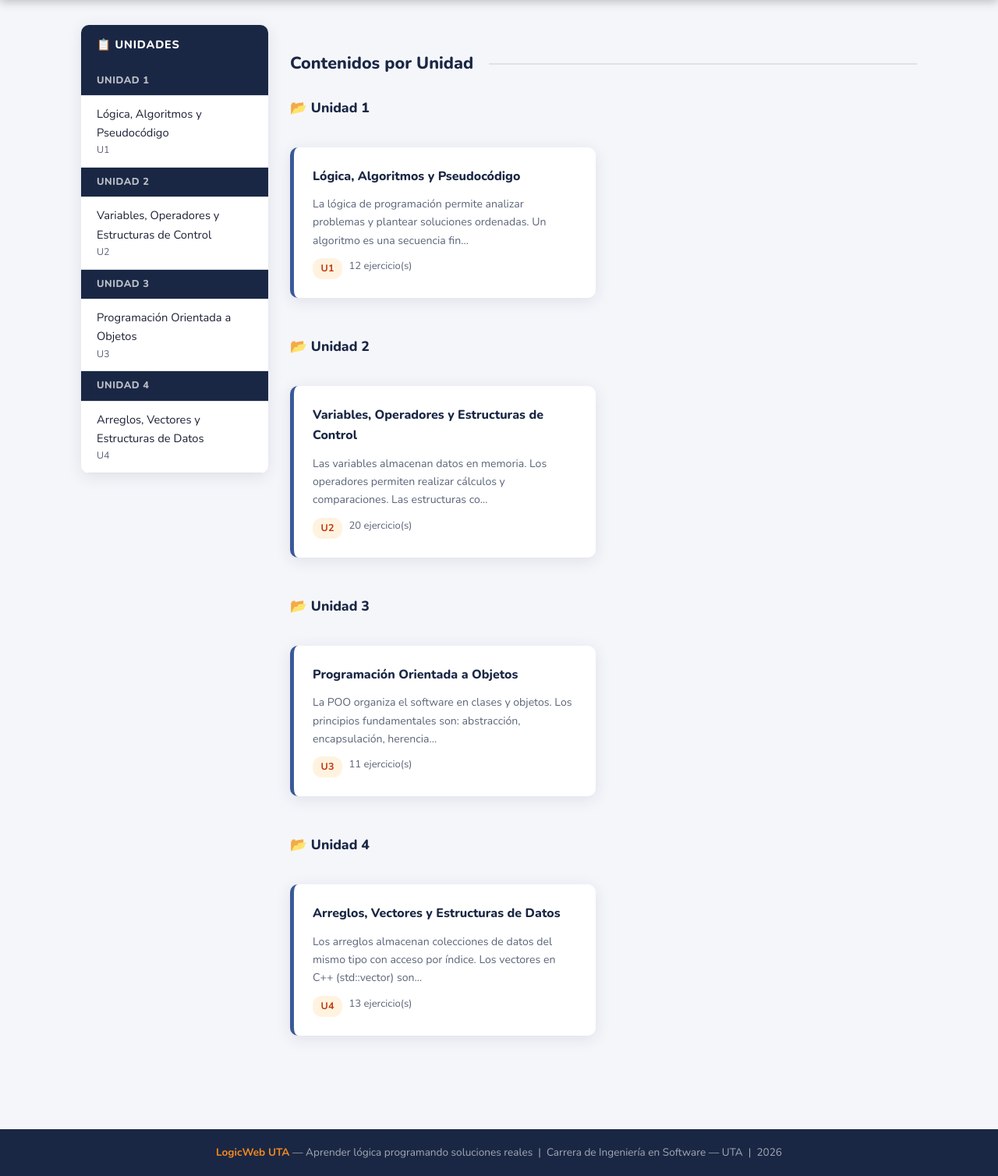
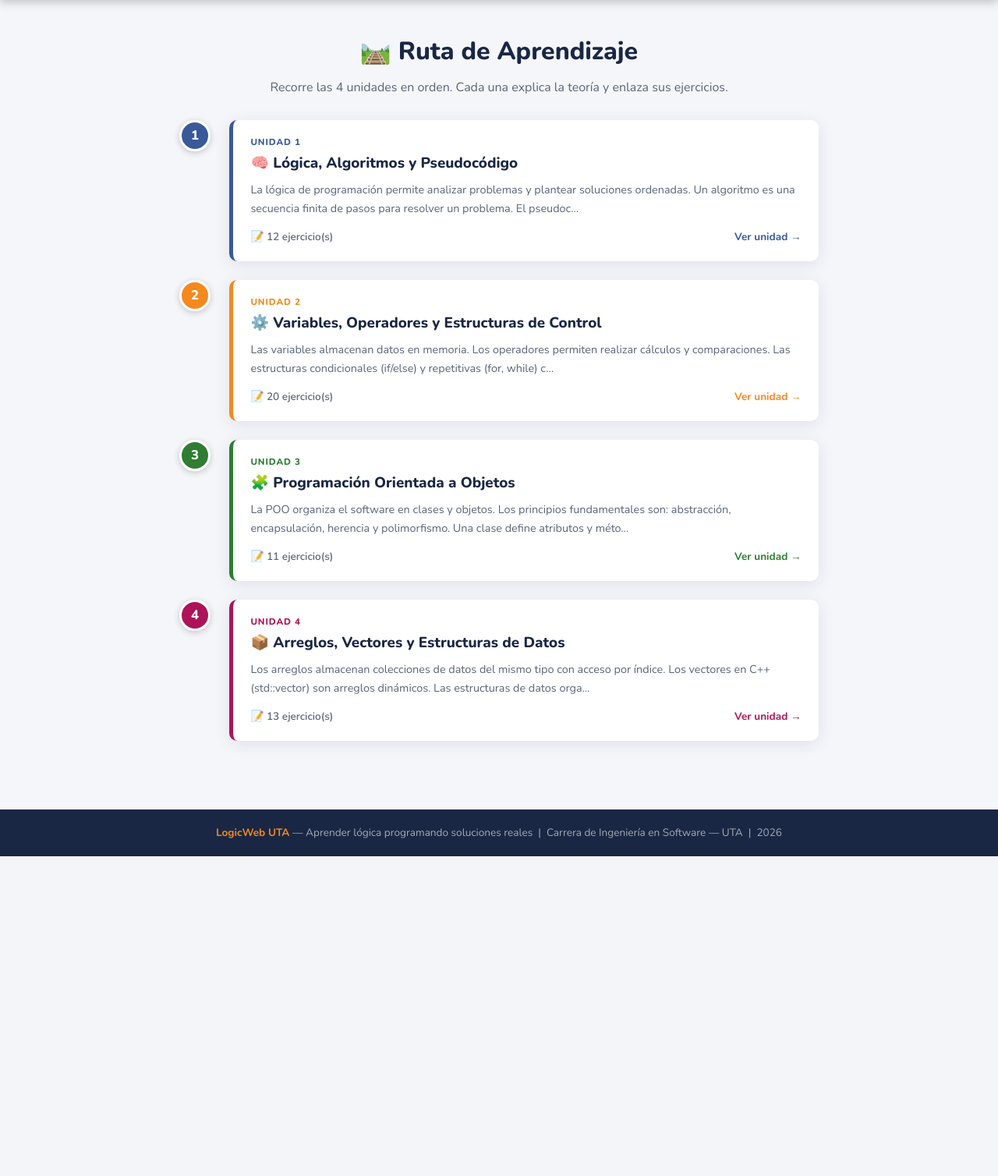
Before and after one commit to Osyanne/LogicWeb-UTA, a Django app: page /teoria/ in a window 1280 px wide. Shown: the part 62-1570 px from the top of the page at 78% size. After the commit the page ends 1160 px from the top, so only its background shows below. Run offline with Django 5.2, Linux system fonts and the light colour scheme; data comes from the database, SQL or seed files in the repository; some libraries are stand-ins or nearby versions.

Commit message:
feat(teoria): redisenar seccion Teoria como Ruta de Aprendizaje
Lista de teoria como ruta vertical numerada con color de acento e icono por unidad (U1 azul, U2 naranja, U3 verde, U4 magenta). Detalle con layout de lectura: encabezado con acento, callout de teoria y navegacion anterior/siguiente entre unidades. Nuevo static/css/contenidos.css. Corrige el label viejo 'Ver solucion C++' por 'Ver solucion'. Vistas y datos intactos (solo se agrega prev/next al contexto de TemaDetailView).

```diff
--- a/apps/contenidos/views.py
+++ b/apps/contenidos/views.py
@@ -26,4 +26,9 @@ class TemaDetailView(DetailView):
         ctx['ejercicios'] = Ejercicio.objects.filter(
             tema=self.object, activo=True
         ).order_by('orden')
+        # Navegación anterior/siguiente entre unidades (ruta de aprendizaje)
+        temas = list(Tema.objects.order_by('unidad', 'orden'))
+        idx = temas.index(self.object)
+        ctx['tema_anterior'] = temas[idx - 1] if idx > 0 else None
+        ctx['tema_siguiente'] = temas[idx + 1] if idx + 1 < len(temas) else None
         return ctx
--- /dev/null
+++ b/static/css/contenidos.css
@@ -0,0 +1,102 @@
+/* ═══════════════════════════════════════════════════════
+   contenidos.css — Teoría "Ruta de Aprendizaje"
+   LogicWeb UTA · CSS3 propio
+   ═══════════════════════════════════════════════════════ */
+
+/* ── Hero ── */
+.teoria-hero { text-align: center; padding: 2.5rem 1rem 1.75rem; }
+.teoria-hero h1 { font-size: 2rem; font-weight: 800; color: var(--azul); margin-bottom: .4rem; }
+.teoria-hero p { color: var(--texto-suave); }
+
+/* ── Ruta vertical numerada ── */
+.ruta { max-width: 820px; margin: 0 auto 3rem; }
+.ruta-step { position: relative; padding-left: 4rem; padding-bottom: 1.5rem; }
+/* línea vertical que conecta los pasos */
+.ruta-step::before {
+  content: ""; position: absolute; left: 1.25rem; top: 0; bottom: 0;
+  width: 3px; background: var(--borde); transform: translateX(-50%);
+}
+.ruta-step:last-child::before { bottom: auto; height: 1.6rem; }
+/* círculo numerado */
+.ruta-step .num {
+  position: absolute; left: 0; top: 0;
+  width: 2.5rem; height: 2.5rem; border-radius: 50%;
+  background: var(--accent, var(--azul)); color: #fff;
+  display: flex; align-items: center; justify-content: center;
+  font-weight: 800; font-size: 1.05rem; z-index: 2;
+  border: 3px solid var(--blanco); box-shadow: 0 2px 8px rgba(0,0,0,.2);
+}
+/* tarjeta de la unidad */
+.ruta-card {
+  display: block; text-decoration: none;
+  background: var(--blanco); border-radius: var(--radio); box-shadow: var(--sombra);
+  padding: 1.2rem 1.4rem; border-left: 5px solid var(--accent, var(--azul));
+  transition: var(--transicion);
+}
+.ruta-card:hover { transform: translateX(4px); box-shadow: 0 6px 20px rgba(0,0,0,.12); }
+.ruta-card .unidad-tag {
+  font-size: .72rem; font-weight: 800; letter-spacing: .08em;
+  color: var(--accent, var(--azul)); text-transform: uppercase;
+}
+.ruta-card h3 {
+  font-size: 1.18rem; font-weight: 800; color: var(--azul);
+  margin: .15rem 0 .45rem; display: flex; align-items: center; gap: .5rem;
+}
+.ruta-card .resumen { color: var(--texto-suave); font-size: .9rem; line-height: 1.6; }
+.ruta-card .pie {
+  display: flex; justify-content: space-between; align-items: center;
+  margin-top: .9rem; font-size: .85rem;
+}
+.ruta-card .pie .conteo { color: var(--texto-suave); font-weight: 600; }
+.ruta-card .pie .cta { color: var(--accent, var(--azul)); font-weight: 700; }
+
+/* colores de acento por unidad (de la paleta del sitio) */
+.u1 { --accent: #3a5998; }   /* azul   */
+.u2 { --accent: #f4891f; }   /* naranja */
+.u3 { --accent: #2e7d32; }   /* verde   */
+.u4 { --accent: #ad1457; }   /* magenta */
+
+/* ── Detalle de unidad (lectura) ── */
+.tema-detalle { max-width: 820px; margin: 0 auto; }
+.volver-ruta { color: var(--naranja); font-weight: 700; text-decoration: none; font-size: .9rem; }
+.tema-encabezado {
+  background: var(--blanco); border-radius: var(--radio); box-shadow: var(--sombra);
+  padding: 1.6rem 1.75rem; border-top: 5px solid var(--accent, var(--azul));
+  margin: .75rem 0 1.5rem;
+}
+.tema-encabezado .badge-unidad {
+  display: inline-block; background: var(--accent, var(--azul)); color: #fff;
+  font-size: .72rem; font-weight: 800; letter-spacing: .06em; text-transform: uppercase;
+  padding: .25rem .7rem; border-radius: 999px;
+}
+.tema-encabezado h1 {
+  font-size: 1.65rem; font-weight: 800; color: var(--azul);
+  margin: .6rem 0 0; display: flex; align-items: center; gap: .6rem;
+}
+.teoria-callout {
+  background: var(--blanco); border-radius: var(--radio); box-shadow: var(--sombra);
+  border-left: 5px solid var(--accent, var(--azul));
+  padding: 1.4rem 1.75rem; margin-bottom: 2rem;
+}
+.teoria-callout .callout-titulo {
+  font-weight: 800; color: var(--accent, var(--azul)); font-size: .92rem;
+  margin-bottom: .6rem; display: flex; align-items: center; gap: .4rem;
+}
+.teoria-callout p { line-height: 1.9; font-size: 1.02rem; color: var(--texto); margin: 0; }
+
+/* navegación prev/next entre unidades */
+.tema-nav { display: flex; justify-content: space-between; gap: 1rem; margin-top: 2.5rem; }
+.tema-nav a {
+  flex: 1; background: var(--blanco); border-radius: var(--radio); box-shadow: var(--sombra);
+  padding: .85rem 1.1rem; text-decoration: none; border: 1px solid var(--borde);
+  transition: var(--transicion);
+}
+.tema-nav a:hover { border-color: var(--azul-claro); transform: translateY(-2px); }
+.tema-nav .dir { font-size: .72rem; color: var(--texto-suave); font-weight: 700; text-transform: uppercase; }
+.tema-nav .nombre { color: var(--azul); font-weight: 700; font-size: .9rem; }
+.tema-nav .siguiente { text-align: right; }
+.tema-nav .placeholder { flex: 1; }
+
+@media (max-width: 640px) {
+  .tema-nav { flex-direction: column; }
+}
--- a/templates/contenidos/lista.html
+++ b/templates/contenidos/lista.html
@@ -1,50 +1,38 @@
 {% extends 'base.html' %}
+{% load static %}
 {% block titulo %}Teoría{% endblock %}
+
+{% block head_extra %}
+<link rel="stylesheet" href="{% static 'css/contenidos.css' %}">
+{% endblock %}
 
 {% block contenido %}
 <div class="container">
-  <div class="teoria-layout">
 
-    <!-- Sidebar de unidades -->
-    <aside class="sidebar">
-      <div class="sidebar-titulo">📋 Unidades</div>
-      {% regroup temas by unidad as temas_por_unidad %}
-      {% for grupo in temas_por_unidad %}
-        <div class="sidebar-item" style="background:var(--azul);color:rgba(255,255,255,.7);font-size:.8rem;padding:.5rem 1.25rem;font-weight:800;letter-spacing:.5px">
-          UNIDAD {{ grupo.grouper }}
+  <div class="teoria-hero">
+    <h1>🛤️ Ruta de Aprendizaje</h1>
+    <p>Recorre las 4 unidades en orden. Cada una explica la teoría y enlaza sus ejercicios.</p>
+  </div>
+
+  <div class="ruta">
+    {% for tema in temas %}
+    <div class="ruta-step u{{ tema.unidad }}">
+      <div class="num">{{ tema.unidad }}</div>
+      <a href="{% url 'contenido_detalle' tema.pk %}" class="ruta-card">
+        <div class="unidad-tag">Unidad {{ tema.unidad }}</div>
+        <h3>
+          {% if tema.unidad == 1 %}🧠{% elif tema.unidad == 2 %}⚙️{% elif tema.unidad == 3 %}🧩{% else %}📦{% endif %}
+          {{ tema.nombre_tema }}
+        </h3>
+        <p class="resumen">{{ tema.descripcion|truncatechars:170 }}</p>
+        <div class="pie">
+          <span class="conteo">📝 {{ tema.ejercicios.count }} ejercicio(s)</span>
+          <span class="cta">Ver unidad →</span>
         </div>
-        {% for tema in grupo.list %}
-          <a href="{% url 'contenido_detalle' tema.pk %}" class="sidebar-item" style="display:block;text-decoration:none">
-            {{ tema.nombre_tema }}
-            <small>U{{ tema.unidad }}</small>
-          </a>
-        {% endfor %}
-      {% endfor %}
-    </aside>
+      </a>
+    </div>
+    {% endfor %}
+  </div>
 
-    <!-- Contenido principal -->
-    <section>
-      <h1 class="section-title">Contenidos por Unidad</h1>
-      {% regroup temas by unidad as temas_por_unidad %}
-      {% for grupo in temas_por_unidad %}
-        <h2 style="color:var(--azul);font-size:1.1rem;margin:1.5rem 0 .75rem;font-weight:800">
-          📂 Unidad {{ grupo.grouper }}
-        </h2>
-        <div class="ejercicios-grid">
-          {% for tema in grupo.list %}
-            <a href="{% url 'contenido_detalle' tema.pk %}" class="card-ejercicio" style="text-decoration:none">
-              <div class="titulo-ej">{{ tema.nombre_tema }}</div>
-              <p style="font-size:.88rem;color:var(--texto-suave)">{{ tema.descripcion|truncatechars:120 }}</p>
-              <div class="meta">
-                <span class="chip chip-unidad">U{{ tema.unidad }}</span>
-                <span style="font-size:.82rem;color:var(--texto-suave)">{{ tema.ejercicios.count }} ejercicio(s)</span>
-              </div>
-            </a>
-          {% endfor %}
-        </div>
-      {% endfor %}
-    </section>
-
-  </div>
 </div>
 {% endblock %}
```
Also changed, not shown: templates/contenidos/detalle.html (+38 -20 lines).
